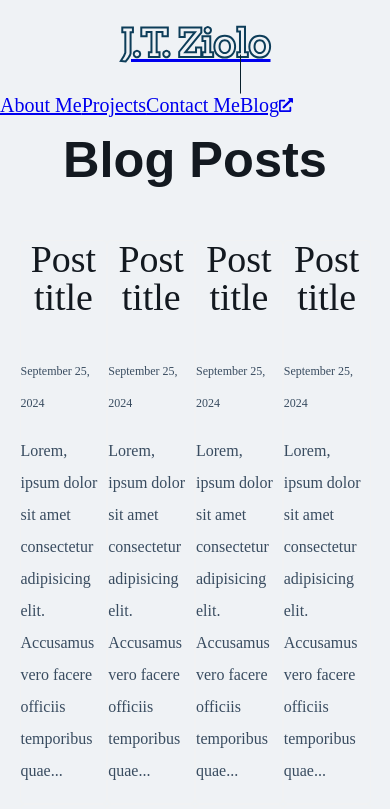
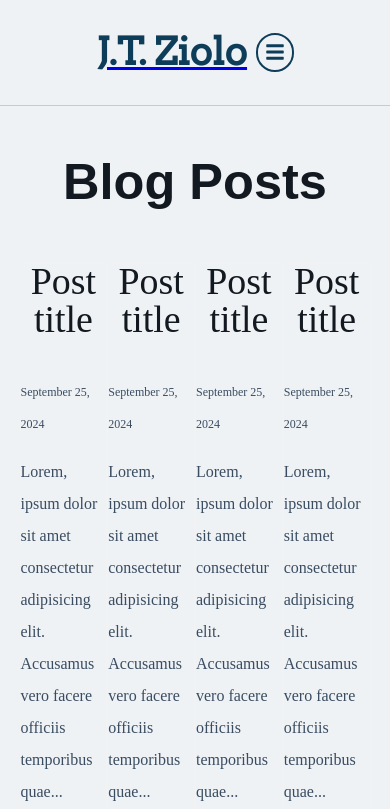
Before and after one commit to jt-ziolo/portfolio-website-nextjs, a Next.js app: page /blog in a window 390 px wide. Shown: the top 809 px of the page. Built offline with nearby package versions, Linux system fonts and the light colour scheme; a web font is replaced by a local one.

Commit message:
refactor: adjust headroom to be more mobile-friendly

```diff
--- a/src/app/globals.css
+++ b/src/app/globals.css
@@ -274,7 +274,7 @@ button.socialBtn:hover {
   border: 2px solid var(--accent-500);
 }
 
-@media (min-width: 1001px), (orientation: landscape) {
+@media (min-width: 1100px), (orientation: landscape) {
   .sideMargins {
     /* side padding: 12vw full and 5vw mobile */
     padding: 0 12vw;
--- a/src/app/layout.module.css
+++ b/src/app/layout.module.css
@@ -1,45 +1,7 @@
-.separator::after {
-  content: "";
-  position: absolute;
-  top: 50%;
-  transform: translateY(-50%);
-  height: 40%;
-  border-right: 1px solid var(--primary-900);
+@media (prefers-color-scheme: light) {
 }
 
-.navBar h1 {
-  color: var(--primary-950);
-  font-size: 2.369rem;
-}
-
-@media (prefers-color-scheme: light) {
-  .navBar h1 {
-    -webkit-text-fill-color: transparent; /* Will override color (regardless of order) */
-    -webkit-text-stroke: 2px var(--primary-800);
-  }
-}
-
-.navBar a {
-  font-size: 1.25rem;
-}
-
-@media (min-width: 881px) and (orientation: landscape) {
-  .navBar > * {
-    background-color: var(--background-50);
-    border-bottom: 1px solid var(--background-200);
-    padding: var(--sp-1) var(--sp-6);
-    display: flex;
-    flex-direction: row;
-    align-items: center;
-    justify-content: space-between;
-  }
-
-  .navBarRight {
-    display: flex;
-    justify-self: right;
-    gap: var(--sp-5);
-  }
-
+@media (min-width: 1100px) and (orientation: landscape) {
   .footer {
     background-color: var(--background-100);
     color: var(--background-900);
--- a/src/app/layout.tsx
+++ b/src/app/layout.tsx
@@ -7,7 +7,6 @@ import SkipLink from "@/components/skip-link";
 import { socialBarDark } from "@/lib/social-bar";
 import logoImg from "@/public/logo.png";
 import { siteConfig } from "@/site-config";
-import { devToUrl } from "@/social-info";
 import {
   Arvo,
   Open_Sans,
@@ -16,7 +15,6 @@ import {
   Roboto_Condensed,
 } from "next/font/google";
 import Link from "next/link";
-// import { useMediaQuery } from "react-responsive";
 
 import styles from "./layout.module.css";
 import "./normalize.css";
@@ -57,9 +55,6 @@ export default function RootLayout({
 }: Readonly<{
   children: React.ReactNode;
 }>) {
-  // const isMobile = useMediaQuery({
-  //   query: "(max-width: 880px) and (orientation: portrait)",
-  // });
   return (
     <html lang="en">
       <body
@@ -67,26 +62,7 @@ export default function RootLayout({
       >
         <ScrollProvider>
           <SkipLink href="#content" />
-          <HeadroomWrapper className={styles.navBar}>
-            <Link className="logo" href="/#about" scroll={false}>
-              <h1>J.T. Ziolo</h1>
-            </Link>
-            <div className={styles.navBarRight}>
-              <Link className="nav" href="/#about" scroll={false}>
-                About Me
-              </Link>
-              <Link className="nav" href="/#projects" scroll={false}>
-                Projects
-              </Link>
-              <Link className="nav" href="/#contact" scroll={false}>
-                Contact Me
-              </Link>
-              <span className={styles.separator}></span>
-              <ExternalLink href={devToUrl} className="nav">
-                Blog
-              </ExternalLink>
-            </div>
-          </HeadroomWrapper>
+          <HeadroomWrapper />
           {children}
           <footer className={styles.footer}>
             <div>
--- a/src/app/page.module.css
+++ b/src/app/page.module.css
@@ -118,7 +118,7 @@
   text-align: left;
 }
 
-@media (min-width: 881px), (orientation: landscape) {
+@media (min-width: 1100px), (orientation: landscape) {
   .projectsCarousel {
     width: 800px;
     height: 600px;
--- /dev/null
+++ b/src/components/headroom-wrapper.module.css
@@ -0,0 +1,90 @@
+.hidden {
+  visibility: hidden;
+  display: none;
+}
+
+.navBar button {
+  visibility: visible;
+  display: inline-block;
+}
+
+.navBar.navBarMobile > * > ul[data-visible="false"],
+.navBar.navBarDesktop button,
+.navBar.navBarMobile .separator {
+  visibility: hidden;
+  display: none;
+}
+
+.navBar h1 {
+  color: var(--primary-950);
+  font-size: 2.369rem;
+}
+
+.navBar ul {
+  list-style-type: none;
+  display: flex;
+  justify-self: right;
+  gap: var(--sp-5);
+}
+
+.navBar ul > li > a {
+  font-size: 1.25rem;
+}
+
+@media (prefers-color-scheme: light) {
+  .navBar h1 {
+    color: var(--primary-800);
+  }
+}
+
+.navBar > * {
+  background-color: var(--background-50);
+  border-bottom: 1px solid var(--background-200);
+  padding: var(--sp-1) var(--sp-6);
+  display: flex;
+  flex-direction: row;
+  align-items: center;
+  justify-content: space-between;
+}
+
+.navBar.navBarMobile > * {
+  display: grid;
+  grid-template-areas:
+    "a . b"
+    "c c c";
+  align-items: center;
+  justify-content: space-between;
+}
+
+.navBar.navBarMobile > * > a {
+  grid-area: a;
+}
+
+.navBar.navBarMobile > * > button {
+  background-color: transparent;
+  border-radius: 100%;
+  border: 2px solid var(--primary-800);
+  color: var(--primary-800);
+  font-size: 1.25rem;
+  grid-area: b;
+  line-height: 0;
+  padding: 0.45rem;
+}
+
+.navBar.navBarMobile > * > ul[data-visible="true"] {
+  grid-area: c;
+  display: flex;
+  flex-direction: column;
+  justify-content: center;
+  align-items: center;
+  min-width: 100%;
+}
+
+.navBar .separator::after {
+  content: "";
+  position: absolute;
+  top: 50%;
+  transform: translateY(-50%);
+  height: 40%;
+  border-right: 1px solid var(--primary-900);
+}
--- a/src/components/headroom-wrapper.tsx
+++ b/src/components/headroom-wrapper.tsx
@@ -1,14 +1,92 @@
 "use client";
 
+import { isDesktopQuery } from "@/lib/responsive-breakpoints";
+import { devToUrl } from "@/social-info";
+import Link from "next/link";
+import { useState } from "react";
 import Headroom from "react-headroom";
 import { ReactHeadroomProps } from "react-headroom";
+import { FaBars } from "react-icons/fa";
+import { useMediaQuery } from "react-responsive";
+
+import ExternalLink from "./external-link";
+import styles from "./headroom-wrapper.module.css";
 
 type ComponentProps = Omit<ReactHeadroomProps, "children"> & {
   children?: React.ReactNode;
 };
 
 const HeadroomWrapper = ({ children, ...headroomProps }: ComponentProps) => {
-  return <Headroom {...headroomProps}>{children}</Headroom>;
+  const isDesktop = useMediaQuery({ query: isDesktopQuery });
+  const isMobile = !isDesktop;
+
+  const [isMenuVisible, setIsMenuVisible] = useState(false);
+
+  function handleMenuButtonClick(event: any): void {
+    if (isDesktop) {
+      setIsMenuVisible((_) => false);
+      return;
+    }
+    setIsMenuVisible((_) => !isMenuVisible);
+  }
+
+  function handleNavLinkClick(event: any): void {
+    setIsMenuVisible((_) => false);
+  }
+
+  const navBarClassName = `${styles.navBar} ${isMobile ? styles.navBarMobile : styles.navBarDesktop}`;
+
+  return (
+    <Headroom {...headroomProps} className={navBarClassName}>
+      <Link className="logo" href="/#about" scroll={false}>
+        <h1>J.T. Ziolo</h1>
+      </Link>
+      <button onClick={handleMenuButtonClick}>
+        <span>
+          <FaBars />
+        </span>
+      </button>
+      <ul data-visible={isMenuVisible}>
+        <li>
+          <Link
+            onClick={handleNavLinkClick}
+            className="nav"
+            href="/#about"
+            scroll={false}
+          >
+            About Me
+          </Link>
+        </li>
+        <li>
+          <Link
+            onClick={handleNavLinkClick}
+            className="nav"
+            href="/#projects"
+            scroll={false}
+          >
+            Projects
+          </Link>
+        </li>
+        <li>
+          <Link
+            onClick={handleNavLinkClick}
+            className="nav"
+            href="/#contact"
+            scroll={false}
+          >
+            Contact Me
+          </Link>
+        </li>
+        <span className={styles.separator}></span>
+        <li>
+          <ExternalLink href={devToUrl} className="nav">
+            Blog
+          </ExternalLink>
+        </li>
+      </ul>
+      {children}
+    </Headroom>
+  );
 };
 
 export default HeadroomWrapper;
--- a/src/components/social-btn.tsx
+++ b/src/components/social-btn.tsx
@@ -2,7 +2,7 @@
 
 import { externalLinkProps } from "@/external-link-props";
 import Link from "next/link";
-import { FC, useId } from "react";
+import { useId } from "react";
 import { IconType } from "react-icons";
 import { FaQuestion } from "react-icons/fa";
 
--- /dev/null
+++ b/src/lib/responsive-breakpoints.ts
@@ -0,0 +1,2 @@
+export const isDesktopQuery =
+  "(min-width: 1100px) and (orientation: landscape)";
```
